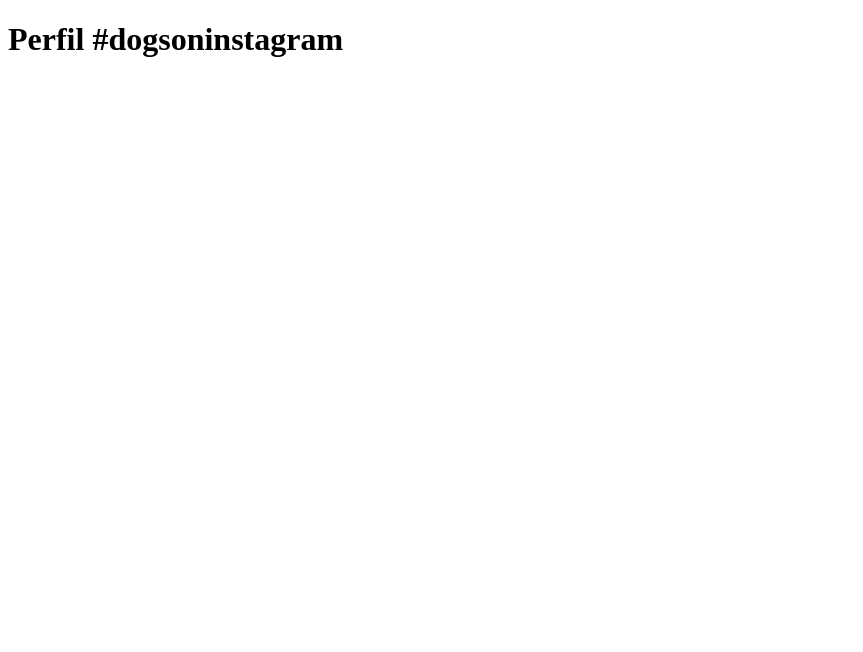
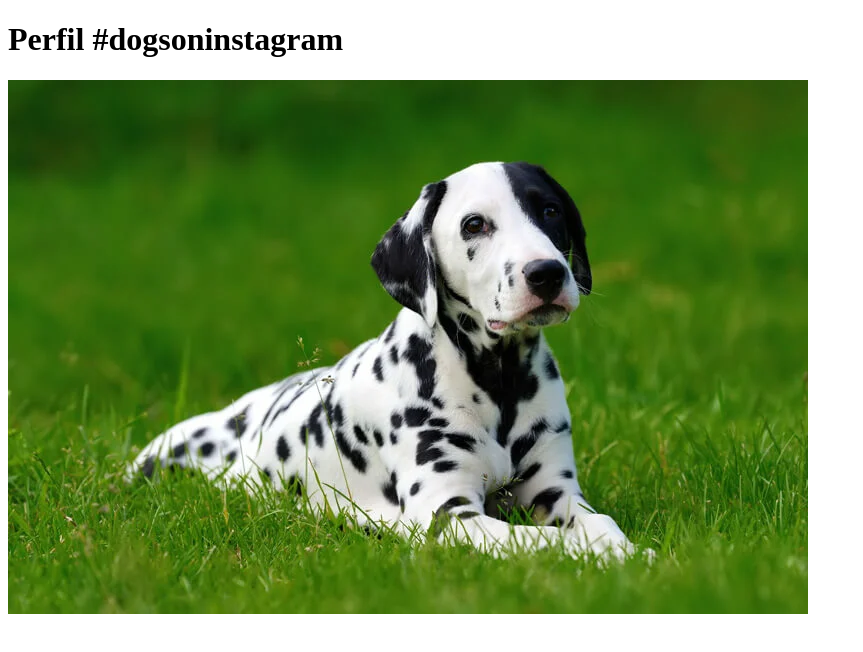
Before and after one commit to bettog/desc.modulo3b, a plain HTML site: page index.html in a window 1280 px wide. Shown: the whole page, without its empty margins (0-863 px from the left). Drawn offline with Linux system fonts and the light colour scheme.

Commit message:
Foi adicionada a imagem do cachorro no arquivo index.html (AGORA CORRETAMENTE)

```diff
--- a/index.html
+++ b/index.html
@@ -6,6 +6,6 @@
 </head>
 <body>
     <h1>Perfil #dogsoninstagram</h1>
-    <img src="dalmata.jpg" alt="">
+    <img src="images/dalmata.jpg" alt=""/>
 </body>
 </html>
```
